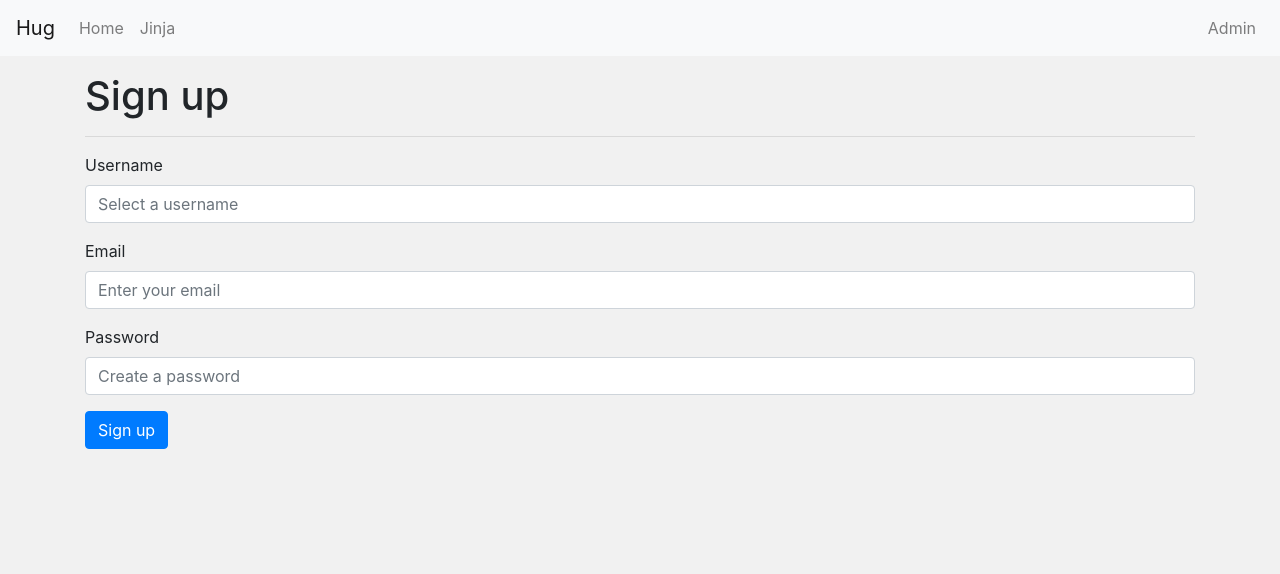
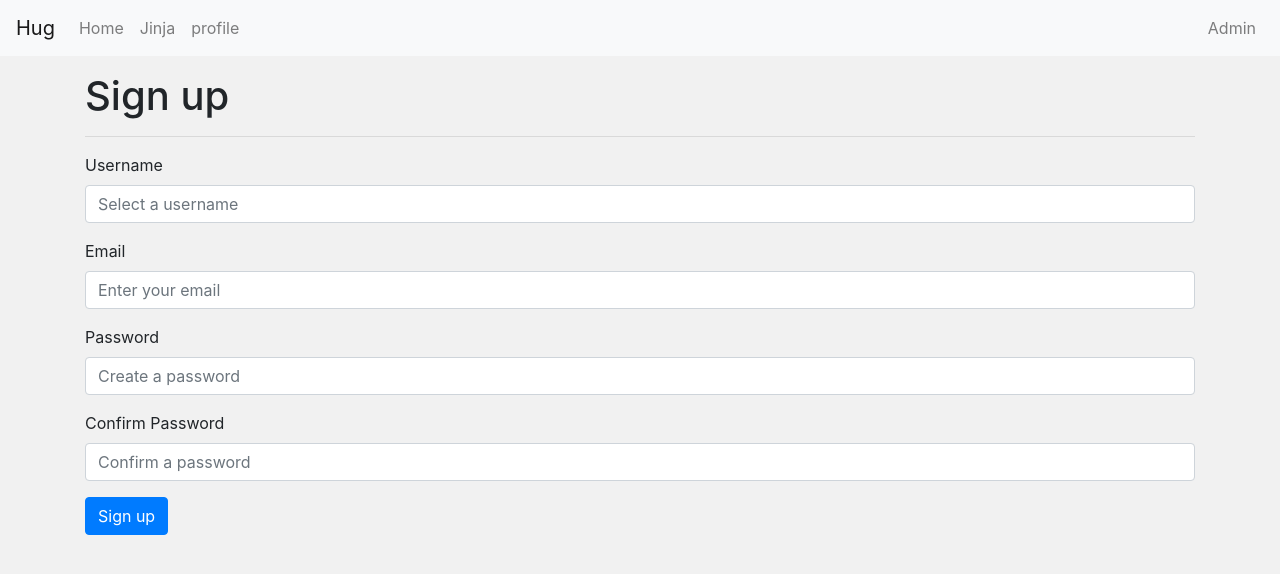
Before and after one commit to DawonChoi/Flask-Hug, a Flask app: page /sign-up in a window 1280 px wide. Shown: the top 574 px of the page. Run offline with Flask 2, Linux system fonts and the light colour scheme; some libraries are stand-ins or nearby versions.

Commit message:
change original form into macros sign-up form

```diff
--- a/app/templates/public/sign_up.html
+++ b/app/templates/public/sign_up.html
@@ -1,3 +1,5 @@
+{% import "macros/input_macros.html" as im %}
+
 {% extends "public/templates/public_template.html" %}
 
 {% block title %}Sign up{% endblock %}
@@ -10,21 +12,10 @@
       <h1>Sign up</h1>
       <hr>
       <form action="/sign-up" method="POST">
-
-        <div class="form-group">
-          <label>Username</label>
-          <input type="text" class="form-control" id="username" name="username" placeholder="Select a username">
-        </div>
-
-        <div class="form-group">
-          <label>Email</label>
-          <input type="email" class="form-control" id="email" name="email" placeholder="Enter your email">
-        </div>
-
-        <div class="form-group">
-          <label>Password</label>
-          <input type="password" class="form-control" id="password" name="password" placeholder="Create a password">
-        </div>
+        {{ im.input(label="Username", id="username", name="username", placeholder="Select a username") }}
+        {{ im.input(label="Email", type="email", id="email", name="email", placeholder="Enter your email") }}
+        {{ im.input(label="Password", id="password", name="password", placeholder="Create a password") }}
+        {{ im.input(label="Confirm Password", id="password", name="conf_password", placeholder="Confirm a password") }}
         <button type="submit" class="btn btn-primary">Sign up</button>
 
         {% if feedback %}
--- a/app/templates/public/templates/public_template.html
+++ b/app/templates/public/templates/public_template.html
@@ -32,6 +32,9 @@
         <li class="nav-item">
           <a class="nav-link" href="/jinja">Jinja</a>
         </li>
+        <li class="nav-item">
+          <a class="nav-link" href="/profile">profile</a>
+        </li>
       </ul>
     </div>
 
--- a/app/views.py
+++ b/app/views.py
@@ -23,20 +23,58 @@ def clean_date(dt):
 @app.route("/sign-up", methods=["GET","POST"])
 def sign_up():
     if request.method == "POST":
+        req = request.form
+        password = req["password"]
+        conf_password = req["conf_password"]
 
-        req = request.form
-
+        print(password+' '+conf_password)
+        # empty list -> full list has members of number of error
         missing = list()
 
         for key, value in req.items():
             if value == "":
                 missing.append(key)
 
+
         if missing:
             feedback = f"Missing fields for {', '.join(missing)}"
             return render_template("public/sign_up.html", feedback=feedback)
+        elif password != conf_password:
+             feedback = "Password mismatch"
+             return render_template("public/sign_up.html", feedback=feedback)
 
     return render_template("public/sign_up.html")
+
+users = {
+    "mitsuhiko": {
+        "name": "Armin Ronacher",
+        "bio": "Creatof of the Flask framework",
+        "twitter_handle": "@mitsuhiko"
+    },
+    "gvanrossum": {
+        "name": "Guido Van Rossum",
+        "bio": "Creator of the Python programming language",
+        "twitter_handle": "@gvanrossum"
+    },
+    "elonmusk": {
+        "name": "Elon Musk",
+        "bio": "technology entrepreneur, investor, and engineer",
+        "twitter_handle": "@elonmusk"
+    }
+}
+
+@app.route("/profile")
+def profile_page():
+    return render_template("public/profile.html")
+
+@app.route("/profile/<username>")
+def profile(username):
+    user = None
+
+    if username in users:
+        user = users[username]
+
+    return render_template("public/profile.html", username=username, user=user)
 
 @app.route("/jinja")
 def jinja():
```
Also changed, not shown: app/templates/public/profile.html (added, +32 -0 lines).
